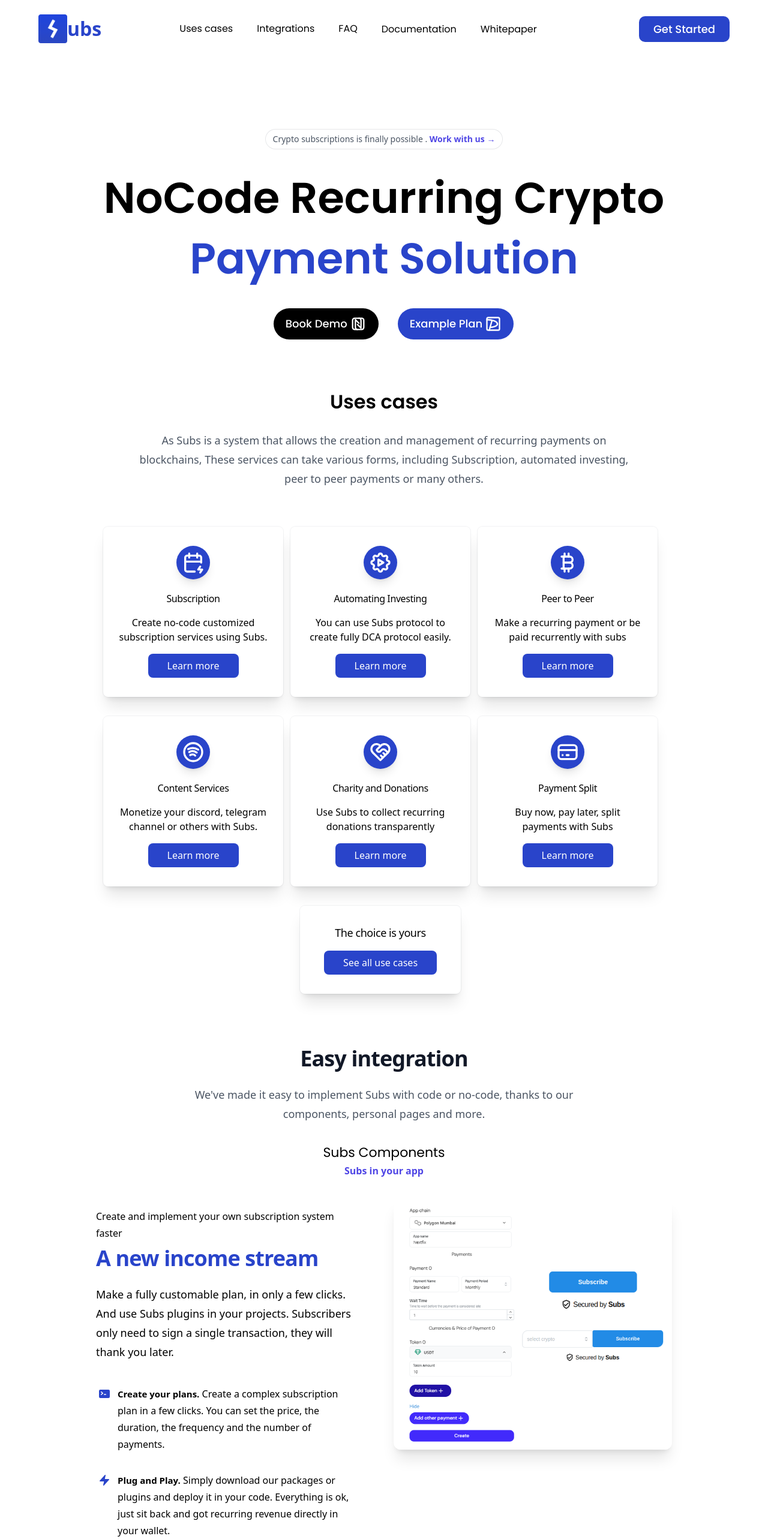
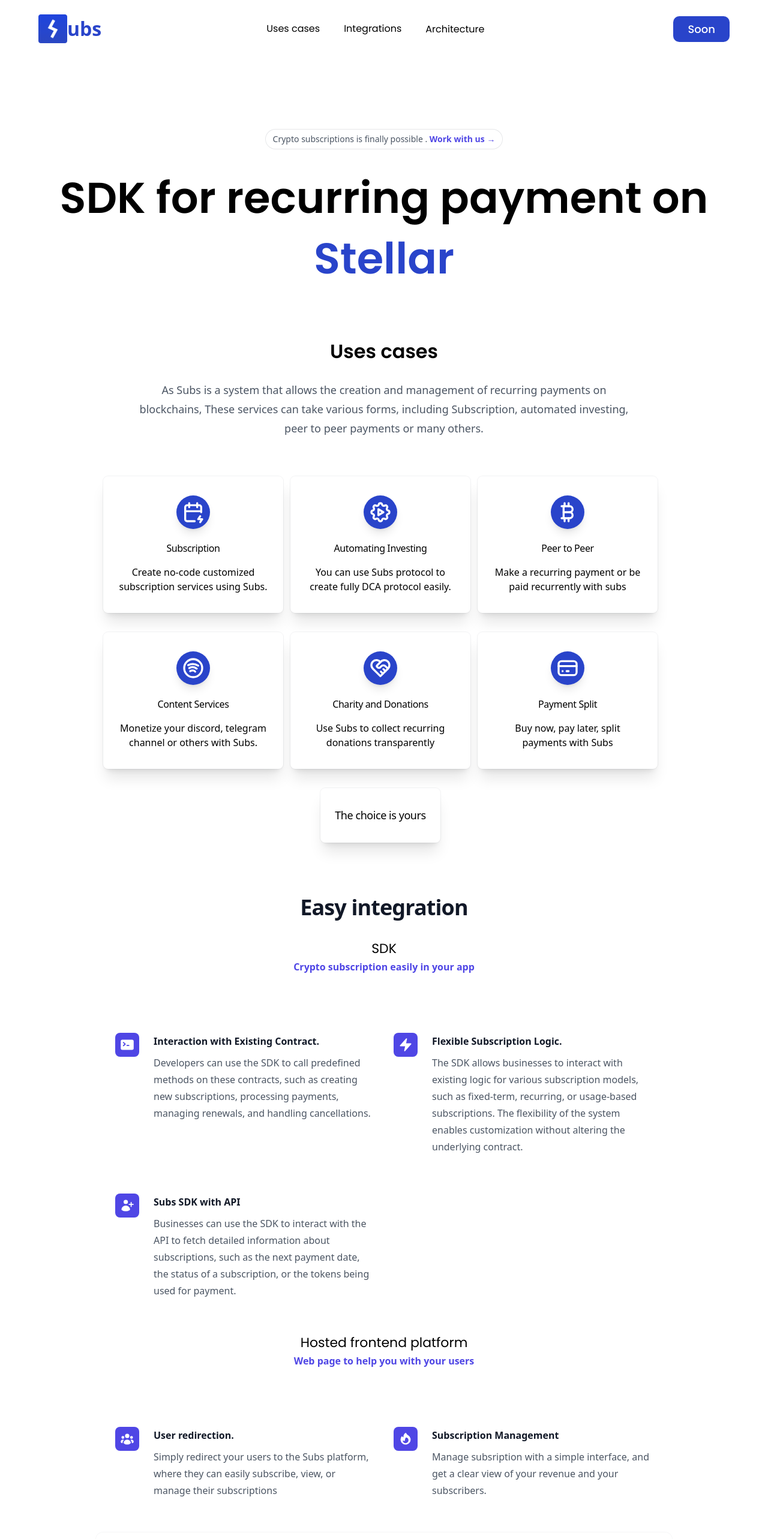
Before and after one commit to Subs-Protocol/Website, a React (Vite) app: page /#/ in a window 1280 px wide. Shown: the top 2566 px of the page at 60% size. Built offline with nearby package versions, Linux system fonts and the light colour scheme.

Commit message:
stellar sdk version

```diff
--- a/src/Components/Footer.tsx
+++ b/src/Components/Footer.tsx
@@ -15,7 +15,7 @@
           A new way to make crypto subscriptions quickly and handy.
         </p>
       </div>
-      <div className="flex-[1.5] w-full flex flex-row justify-between flex-wrap md:mt-0 mt-10">
+      {/* <div className="flex-[1.5] w-full flex flex-row justify-between flex-wrap md:mt-0 mt-10">
         {footerLinks.map((footerlink) => (
           <div key={footerlink.title} className={`flex flex-col ss:my-0 my-4 min-w-[150px]`}>
             <h4 className="font-poppins font-medium text-[18px] leading-[27px] text-black">
@@ -35,7 +35,7 @@
             </ul>
           </div>
         ))}
-      </div>
+      </div> */}
     </div>
 
     <div className="w-full flex justify-between items-center md:flex-row flex-col pt-6 border-t-[1px] border-t-[#3F3E45]">
--- a/src/Components/Navbar.tsx
+++ b/src/Components/Navbar.tsx
@@ -1,6 +1,6 @@
 import { useState } from "react";
-import { Link } from 'react-router-dom';
-import { HashLink as BetterLink } from 'react-router-hash-link';
+import { Link } from "react-router-dom";
+import { HashLink as BetterLink } from "react-router-hash-link";
 
 import { close, logo, menu, Subs_Protocol_Whitepaper } from "../assets";
 import { navLinks } from "../constants";
@@ -23,22 +23,35 @@
         {navLinks.map((nav, index) => (
           <li
             key={nav.id}
-            className={`font-poppins font-normal cursor-pointer text-[16px] ${active === nav.title ? "text-secondary" : "text-black"
-              } ${index === navLinks.length - 1 ? "mr-10" : "mr-10"}`}
+            className={`font-poppins font-normal cursor-pointer text-[16px] ${
+              active === nav.title ? "text-secondary" : "text-black"
+            } ${index === navLinks.length - 1 ? "mr-10" : "mr-10"}`}
             onClick={() => setActive(nav.title)}
           >
             <BetterLink to={`${nav.id}`}>{nav.title}</BetterLink>
           </li>
         ))}
         <li>
-          <a className="text-black font-poppins font-normal cursor-pointer text-[16px] mr-10" href="https://subspro.gitbook.io/" target='_blank' rel='noopener noreferrer'> Documentation </a>
-        </li>
-        <li>
-          <a className="text-black font-poppins font-normal cursor-pointer text-[16px] mr-10" href={Subs_Protocol_Whitepaper} target='_blank' rel='noopener noreferrer'> Whitepaper </a>
+          <a
+            className="text-black font-poppins font-normal cursor-pointer text-[16px] mr-10"
+            href="https://docs.google.com/document/d/1sfMrphotsnK_qAgITtpvgak7Eb7RUjlcgcmQ8V1yDG0/edit?usp=sharing"
+            target="_blank"
+            rel="noopener noreferrer"
+          >
+            {" "}
+            Architecture{" "}
+          </a>
         </li>
       </ul>
-      <a className="justify-center items-center" href="https://app.subsprotocol.com" target="_blank">
-        <button className="py-2 px-6 font-poppins font-medium text-[18px] text-white bg-secondary rounded-[10px] outline-none"> Get Started</button>
+      <a
+        className="justify-center items-center"
+        href="#"
+        target="_blank"
+      >
+        <button className="py-2 px-6 font-poppins font-medium text-[18px] text-white bg-secondary rounded-[10px] outline-none">
+          {" "}
+          Soon
+        </button>
       </a>
       <div className="sm:hidden inset-y-0 right-0">
         <img
@@ -49,31 +62,37 @@
         />
 
         <div
-          className={`${!toggle ? "hidden" : "flex"
-            } p-6 bg-black-gradient absolute top-20 right-0 mx-4 my-2 min-w-[140px] rounded-xl sidebar`}
+          className={`${
+            !toggle ? "hidden" : "flex"
+          } p-6 bg-black-gradient absolute top-20 right-0 mx-4 my-2 min-w-[140px] rounded-xl sidebar`}
         >
           <ul className="list-none flex justify-end items-start flex-1 flex-col">
             {navLinks.map((nav, index) => (
               <li
                 key={nav.id}
-                className={`font-poppins font-medium cursor-pointer text-[16px] ${active === nav.title ? "text-white" : "text-dimWhite"
-                  } ${index === navLinks.length - 1 ? "mb-4" : "mb-4"}`}
+                className={`font-poppins font-medium cursor-pointer text-[16px] ${
+                  active === nav.title ? "text-white" : "text-dimWhite"
+                } ${index === navLinks.length - 1 ? "mb-4" : "mb-4"}`}
                 onClick={() => setActive(nav.title)}
               >
                 <a href={`#${nav.id}`}>{nav.title}</a>
               </li>
             ))}
-            <li className="mb-4">
-              <a className="text-dimWhite font-poppins font-normal cursor-pointer text-[16px] mb-4" href="https://subsprotocol1s-organization.gitbook.io/subs/" target='_blank' rel='noopener noreferrer'> Documentation </a>
-            </li>
             <li>
-              <a className="text-dimWhite font-poppins font-normal cursor-pointer text-[16px] " href={Subs_Protocol_Whitepaper} target='_blank' rel='noopener noreferrer'> Whitepaper </a>
+              <a
+                className="text-black font-poppins font-normal cursor-pointer text-[16px] mr-10"
+                href="https://docs.google.com/document/d/1sfMrphotsnK_qAgITtpvgak7Eb7RUjlcgcmQ8V1yDG0/edit?usp=sharing"
+                target="_blank"
+                rel="noopener noreferrer"
+              >
+                {" "}
+                Architecture{" "}
+              </a>
             </li>
           </ul>
         </div>
       </div>
     </nav>
-
   );
 };
 
--- a/src/Components/Products.tsx
+++ b/src/Components/Products.tsx
@@ -35,14 +35,7 @@
             <p className="text-black text-center mt-4 text-md">
               Create no-code customized subscription services using Subs.
             </p>
-            <a href="https://subsprotocol1s-organization.gitbook.io/subs-protocol/introduction/subscription" target="_blank">
-              <button
-                type="button"
-                className={`menu-transition mx-4 cursor-pointer flex flex-row justify-center items-center text-white bg-secondary text-black  px-8 py-2 rounded-lg cursor-pointer hover:bg-[#2546bd] mt-4`}
-              >
-                Learn more
-              </button>
-            </a>
+
           </div>
           <div className="mt-8 flex flex-col max-w-[300px] justify-center items-center bg-white  rounded-lg px-6 py-8 ring-1 ring-slate-900/5 shadow-xl mr-3">
             <span className="px-2 py-2 items-center justify-center bg-secondary rounded-full shadow-lg">
@@ -55,14 +48,7 @@
             <p className="text-black text-center mt-4 text-md">
               You can use Subs protocol to create fully DCA protocol easily.
             </p>
-            <a href="https://subsprotocol1s-organization.gitbook.io/subs-protocol/introduction/uses-cases" target="_blank">
-              <button
-                type="button"
-                className={`menu-transition mx-4 cursor-pointer flex flex-row justify-center items-center text-white bg-secondary text-black  px-8 py-2 rounded-lg cursor-pointer hover:bg-[#2546bd] mt-4`}
-              >
-                Learn more
-              </button>
-            </a>
+
           </div>
           <div className="mt-8 flex flex-col max-w-[300px] justify-center items-center bg-white  rounded-lg px-6 py-8 ring-1 ring-slate-900/5 shadow-xl mr-3">
             <span className="px-2 py-2 items-center justify-center bg-secondary rounded-full shadow-lg">
@@ -75,14 +61,7 @@
             <p className="text-black text-center mt-4 text-md">
               Make a recurring payment or be paid recurrently with subs
             </p>
-            <a href="https://subsprotocol1s-organization.gitbook.io/subs-protocol/introduction/uses-cases" target="_blank">
-              <button
-                type="button"
-                className={`menu-transition mx-4 cursor-pointer flex flex-row justify-center items-center text-white bg-secondary text-black  px-8 py-2 rounded-lg cursor-pointer hover:bg-[#2546bd] mt-4`}
-              >
-                Learn more
-              </button>
-            </a>
+
           </div>
           <div className="mt-8 flex flex-col max-w-[300px] justify-center items-center bg-white  rounded-lg px-6 py-8 ring-1 ring-slate-900/5 shadow-xl mr-3">
             <span className="px-2 py-2 items-center justify-center bg-secondary rounded-full shadow-lg">
@@ -95,14 +74,7 @@
             <p className="text-black text-center mt-4 text-md">
               Monetize your discord, telegram channel or others with Subs.
             </p>
-            <a href="https://subsprotocol1s-organization.gitbook.io/subs-protocol/introduction/uses-cases" target="_blank">
-              <button
-                type="button"
-                className={`menu-transition mx-4 cursor-pointer flex flex-row justify-center items-center text-white bg-secondary text-black  px-8 py-2 rounded-lg cursor-pointer hover:bg-[#2546bd] mt-4`}
-              >
-                Learn more
-              </button>
-            </a>
+
           </div>
           <div className="mt-8 flex flex-col max-w-[300px] justify-center items-center bg-white  rounded-lg px-6 py-8 ring-1 ring-slate-900/5 shadow-xl mr-3">
             <span className="px-2 py-2 items-center justify-center bg-secondary rounded-full shadow-lg">
@@ -115,14 +87,7 @@
             <p className="text-black text-center mt-4 text-md">
               Use Subs to collect recurring donations transparently
             </p>
-            <a href="https://subsprotocol1s-organization.gitbook.io/subs-protocol/introduction/uses-cases" target="_blank">
-              <button
-                type="button"
-                className={`menu-transition mx-4 cursor-pointer flex flex-row justify-center items-center text-white bg-secondary text-black  px-8 py-2 rounded-lg cursor-pointer hover:bg-[#2546bd] mt-4`}
-              >
-                Learn more
-              </button>
-            </a>
+
           </div>
           <div className="mt-8 flex flex-col max-w-[300px] justify-center items-center bg-white  rounded-lg px-6 py-8 ring-1 ring-slate-900/5 shadow-xl mr-3">
             <span className="px-2 py-2 items-center justify-center bg-secondary rounded-full shadow-lg">
@@ -135,27 +100,13 @@
             <p className="text-black text-center mt-4 text-md">
               Buy now, pay later, split payments with Subs
             </p>
-            <a href="https://subsprotocol1s-organization.gitbook.io/subs-protocol/introduction/uses-cases" target="_blank">
-              <button
-                type="button"
-                className={`menu-transition mx-4 cursor-pointer flex flex-row justify-center items-center text-white bg-secondary text-black  px-8 py-2 rounded-lg cursor-pointer hover:bg-[#2546bd] mt-4`}
-              >
-                Learn more
-              </button>
-            </a>
+
           </div>
           <div className="mt-8 flex flex-col max-w-[300px] justify-center items-center bg-white  rounded-lg px-6 py-8 ring-1 ring-slate-900/5 shadow-xl mr-3">
             <h3 className="text-black text-center text-[18px]  tracking-tight">
               The choice is yours
             </h3>
-            <a href="https://subsprotocol1s-organization.gitbook.io/subs-protocol/introduction/uses-cases" target="_blank">
-              <button
-                type="button"
-                className={`menu-transition mx-4 cursor-pointer flex flex-row justify-center items-center text-white bg-secondary text-black  px-8 py-2 rounded-lg cursor-pointer hover:bg-[#2546bd] mt-4`}
-              >
-                See all use cases
-              </button>
-            </a>
+
           </div>
         </div>
       </div>
--- a/src/Components/Subsproducts.tsx
+++ b/src/Components/Subsproducts.tsx
@@ -1,7 +1,11 @@
 import styles from "../styles/style";
-import { navLinks, subsComponents, personalSubs, subsExtensions } from "../constants";
-import { personalSubsCopie, buttonPreview, postInstagram } from "../assets";
-
+import {
+  navLinks,
+  subsComponents,
+  personalSubs,
+  subsExtensions,
+} from "../constants";
+import { lastPage, buttonPreview, postInstagram } from "../assets";
 
 const Subsproducts = () => {
   return (
@@ -16,40 +20,28 @@
           <p className="mt-2 text-3xl font-bold tracking-tight text-gray-900 sm:text-4xl">
             Easy integration
           </p>
-          <p className="mt-6 text-lg leading-8 text-gray-600">
-            We've made it easy to implement Subs with code or no-code, thanks to our components, personal pages and more.
-          </p>
         </div>
         <h1 className="font-poppins text-[22px] mt-8 text-black ">
-          Subs Components <br className="sm:block hidden" />{" "}
+          SDK <br className="sm:block hidden" />{" "}
         </h1>
-        <h2 className="text-base font-semibold leading-7 text-indigo-600">Subs in your app</h2>
-        <div className="overflow-hidden py-8 sm:py-25">
+        <h2 className="text-base font-semibold leading-7 text-indigo-600">
+          Crypto subscription easily in your app
+        </h2>
         <div className="mx-auto max-w-7xl px-6 lg:px-8">
-            <div className="mx-auto grid max-w-2xl grid-cols-1 gap-y-16 gap-x-8 sm:gap-y-20 lg:mx-0 lg:max-w-none lg:grid-cols-2">
-              <div className="lg:pr-8 lg:pt-4">
-                <div className="lg:max-w-lg">
-                  <h2 className="text-base leading-7 text-black text-[20px]">
-                    Create and implement your own subscription system faster
-                  </h2>
-                  <p className="mt-2 text-3xl font-bold tracking-tight text-secondary sm:text-4xl">
-                    A new income stream
-                  </p>
-                  <p className="mt-6 text-lg leading-8 text-black">
-                    Make a fully customable plan, in only a few clicks. And use Subs plugins in your projects.
-                    Subscribers only need to sign a single transaction, they will thank you later.
-                  </p>
-                  <dl className="mt-10 max-w-xl space-y-8 text-base leading-7 text-gray-600 lg:max-w-none">
+          <div className="mx-auto mt-16 max-w-2xl sm:mt-20 lg:mt-24 lg:max-w-4xl">
+            <dl className="grid max-w-xl grid-cols-1 gap-x-8 gap-y-10 lg:max-w-none lg:grid-cols-2 lg:gap-y-16">
               {subsComponents.map((feature) => (
-                      <div key={feature.name} className="relative pl-9">
-                        <dt className="inline font-semibold text-black text-[15px]">
+                <div key={feature.name} className="relative pl-16">
+                  <dt className="text-base font-semibold leading-7 text-gray-900">
+                    <div className="absolute left-0 top-0 flex h-10 w-10 items-center justify-center rounded-lg bg-indigo-600">
                       <feature.icon
-                            className="absolute top-1 left-1 h-5 w-5 text-secondary"
+                        className="h-6 w-6 text-white"
                         aria-hidden="true"
                       />
+                    </div>
                     {feature.name}
-                        </dt>{" "}
-                        <dd className="inline text-black">
+                  </dt>
+                  <dd className="mt-2 text-base leading-7 text-gray-600">
                     {feature.description}
                   </dd>
                 </div>
@@ -57,31 +49,33 @@
             </dl>
           </div>
         </div>
-              <img
-                src={buttonPreview}
-                alt="Product screenshot"
-                className="w-full rounded-xl shadow-xl"
-              />
-            </div>
-          </div>
-        </div>
-        <h1 id="integration" className="font-poppins text-[22px] mt-8 text-black ">
-          Personal Subs <br className="sm:block hidden" />{" "}
+        <br />
+        <h1
+          id="integration"
+          className="font-poppins text-[22px] mt-8 text-black "
+        >
+          Hosted frontend platform <br className="sm:block hidden" />{" "}
         </h1>
-        <h2 className="text-base font-semibold leading-7 text-indigo-600">No-code crypto subscription</h2>
+        <h2 className="text-base font-semibold leading-7 text-indigo-600">
+          Web page to help you with your users
+        </h2>
         <div className="mx-auto max-w-7xl px-6 lg:px-8">
-
           <div className="mx-auto mt-16 max-w-2xl sm:mt-20 lg:mt-24 lg:max-w-4xl">
             <dl className="grid max-w-xl grid-cols-1 gap-x-8 gap-y-10 lg:max-w-none lg:grid-cols-2 lg:gap-y-16">
               {personalSubs.map((feature) => (
                 <div key={feature.name} className="relative pl-16">
                   <dt className="text-base font-semibold leading-7 text-gray-900">
                     <div className="absolute left-0 top-0 flex h-10 w-10 items-center justify-center rounded-lg bg-indigo-600">
-                      <feature.icon className="h-6 w-6 text-white" aria-hidden="true" />
+                      <feature.icon
+                        className="h-6 w-6 text-white"
+                        aria-hidden="true"
+                      />
                     </div>
                     {feature.name}
                   </dt>
-                  <dd className="mt-2 text-base leading-7 text-gray-600">{feature.description}</dd>
+                  <dd className="mt-2 text-base leading-7 text-gray-600">
+                    {feature.description}
+                  </dd>
                 </div>
               ))}
             </dl>
@@ -91,7 +85,7 @@
           <div className="mx-auto max-w-7xl px-6 lg:px-8">
             <div className="">
               <img
-                src={personalSubsCopie}
+                src={lastPage}
                 alt="Product screenshot"
                 className=" h-full w-full  mt-10 rounded-xl shadow-xl ring-1 ring-gray-400/10  md:-ml-4 lg:-ml-0"
               />
--- a/src/Components/Welcome.tsx
+++ b/src/Components/Welcome.tsx
@@ -34,25 +34,11 @@
           className={`${styles.flexCenter} justify-center items-center w-full`}
         >
           <h1 className="justify-center text-center items-center font-poppins font-semibold ss:text-[72px] text-[52px] text-black ss:leading-[100.8px] leading-[75px]">
-            NoCode Recurring Crypto  <br className="sm:block hidden" />{" "}
+          SDK for recurring payment on <br className="sm:block hidden" />{" "}
             <span className={`${styles.flexCenter} text-center text-secondary`}>
-              Payment Solution
+               Stellar
             </span>{" "}
           </h1>
-        </div>
-        <div className="flex">
-          <a className="ml-8 justify-center items-center mt-8" href="https://forms.gle/EKGG83TKafZJ95Zx6" target="_blank">
-            <button className="flex py-3 px-5 font-poppins font-medium text-[18px] text-white bg-black rounded-full outline-none">
-              <p>  Book Demo </p>
-              <IconNfc size={28} className="ml-1" />
-            </button>
-          </a>
-          <a className="ml-8 justify-center items-center mt-8" href="https://testnet.subsprotocol.com/#/0xDEd399C85d29b284ab92fA16915eFcD9dEEd77b9/bsct_4" target="_blank">
-            <button className="flex py-3 px-5 font-poppins font-medium text-[18px] text-white bg-secondary rounded-full outline-none">
-              <p>  Example Plan </p>
-              <IconBrandPaypay size={28} className="ml-1" />
-            </button>
-          </a>
         </div>
       </div>
     </section>
--- a/src/assets/index.ts
+++ b/src/assets/index.ts
@@ -27,6 +27,7 @@
 import people03 from "./people03.png";
 import extensionLogo from "./extensionLogo.png"
 import personalSubsCopie from "./personal.png";
+import lastPage from "./lastPage.png";
 import buttonPreview from "./components.png";
 import postInstagram from "./postInstagram.jpg";
 import Subs_Protocol_Whitepaper from "./Subs_Protocol_Whitepaper.pdf";
@@ -40,6 +41,7 @@
   binance,
   card,
   coinbase,
+  lastPage,
   dropbox,
   logo,
   quotes,
--- a/src/constants/index.ts
+++ b/src/constants/index.ts
@@ -32,10 +32,10 @@
   //   id: "/regulator",
   //   title: "Regulators",
   // },
-  {
-    id: "/faq",
-    title: "FAQ",
-  },
+  // {
+  //   id: "/faq",
+  //   title: "FAQ",
+  // },
   // {
   //   id: "/docs",
   //   title: "Docs",
@@ -236,49 +236,37 @@
 
 export const subsComponents = [
   {
-    name: "Create your plans.",
+    name: "Interaction with Existing Contract.",
     description:
-      "Create a complex subscription plan in a few clicks. You can set the price, the duration, the frequency and the number of payments.",
+      "Developers can use the SDK to call predefined methods on these contracts, such as creating new subscriptions, processing payments, managing renewals, and handling cancellations.",
     icon: CommandLineIcon,
   },
   {
-    name: "Plug and Play.",
+    name: "Flexible Subscription Logic.",
     description:
-      "Simply download our packages or plugins and deploy it in your code. Everything is ok, just sit back and got recurring revenue directly in your wallet.",
+      "The SDK allows businesses to interact with existing logic for various subscription models, such as fixed-term, recurring, or usage-based subscriptions. The flexibility of the system enables customization without altering the underlying contract.",
     icon: BoltIcon,
   },
   {
-    name: "Draw new customers.",
+    name: "Subs SDK with API",
     description:
-      "Imagine being the first in your industry to accept crypto as a subscription method.",
+      "Businesses can use the SDK to interact with the API to fetch detailed information about subscriptions, such as the next payment date, the status of a subscription, or the tokens being used for payment.",
     icon: UserPlusIcon,
   },
 ];
 
 export const personalSubs = [
   {
-    name: "For everyone.",
+    name: "User redirection.",
     description:
-      "Simply connect your wallet to the site, create your plans and start building your page.",
+      "Simply redirect your users to the Subs platform, where they can easily subscribe, view, or manage their subscriptions",
     icon: UserGroupIcon,
   },
   {
-    name: "Subscribe in 1 click.",
+    name: "Subscription Management",
     description:
-      "For your users, it's super fast. They just have to connect their wallet and approve the subscription.",
+      "Manage subsription with a simple interface, and get a clear view of your revenue and your subscribers.",
     icon: FireIcon,
-  },
-  {
-    name: "Share it with the world.",
-    description:
-      "Add your page link on your favorite social media, anywhere you want.",
-    icon: ShareIcon,
-  },
-  {
-    name: "Earn money",
-    description:
-      "Take a rest, every period the funds are taken directly from the user's wallet and sent back to your wallet.",
-    icon: IconMoneybag,
   }
 ];
 
```
Also changed, not shown: src/assets/lastPage.png (added). Lines whose indentation alone changed are shown as unchanged.
